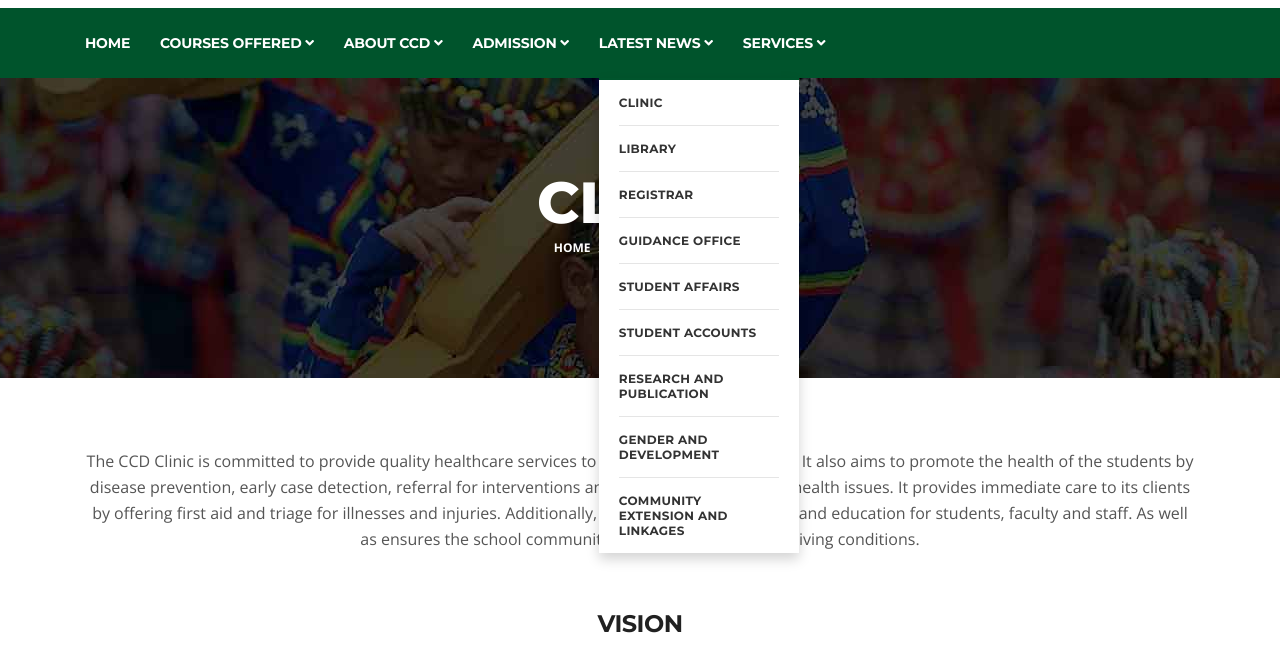
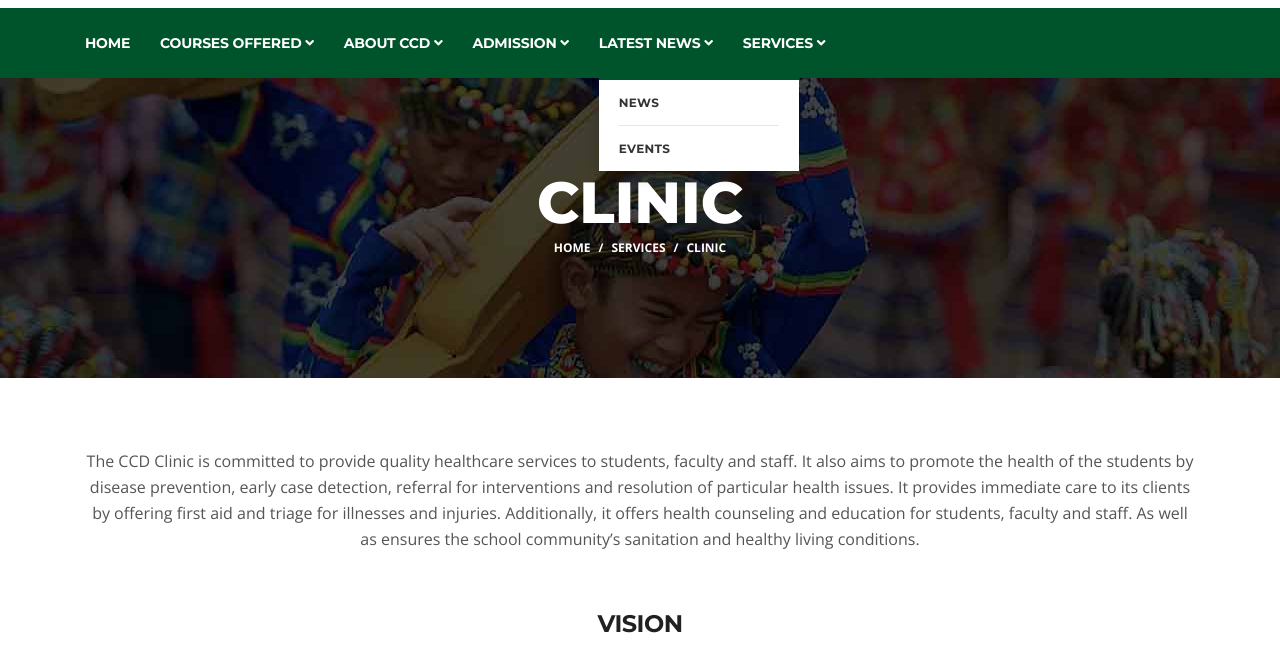
Before and after one commit to Tinifni-Solutions/ccd_website, a website: page clinic.html in a window 1280 px wide. Both pictures are taken after a click on the link "LATEST NEWS". Shown: the part 152-800 px from the top of the page. Drawn offline with nearby package versions, Linux system fonts and the light colour scheme; some packages are replaced by stand-ins of ours.

Commit message:
clinic - fix

```diff
--- a/clinic.html
+++ b/clinic.html
@@ -143,15 +143,8 @@
 												<li class="nav-item dropdown">
 													<a href="#" class="nav-link dropdown-toggle" data-toggle="dropdown">Latest News <i class="fa fa-angle-down"></i></a>
 													<ul class="dropdown-menu" role="menu">
-														<li><a href="clinic.html">Clinic</a></li>
-														<li><a href="library.html">Library</a></li>
-														<li><a href="registrar.html">Registrar</a></li>
-														<li><a href="guidance.html">Guidance Office</a></li>
-														<li><a href="#">Student Affairs</a></li>
-														<li><a href="#">Student Accounts</a></li>
-														<li><a href="research.html">Research and Publication</a></li>
-														<li><a href="gad.html">Gender and Development</a></li>
-														<li><a href="cel">Community Extension and Linkages</a></li>
+														<li><a href="#">News</a></li>
+														<li><a href="#">Events</a></li>
 													</ul>
 												</li>
 
```
